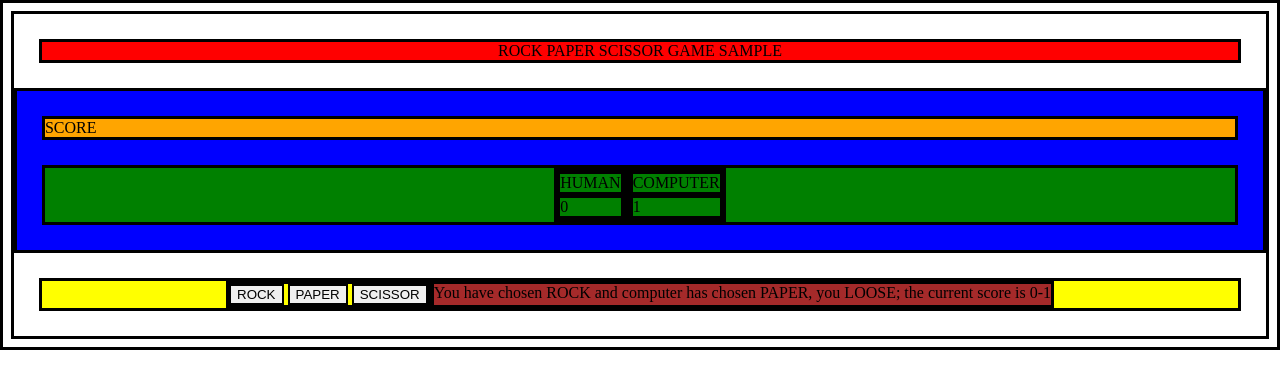
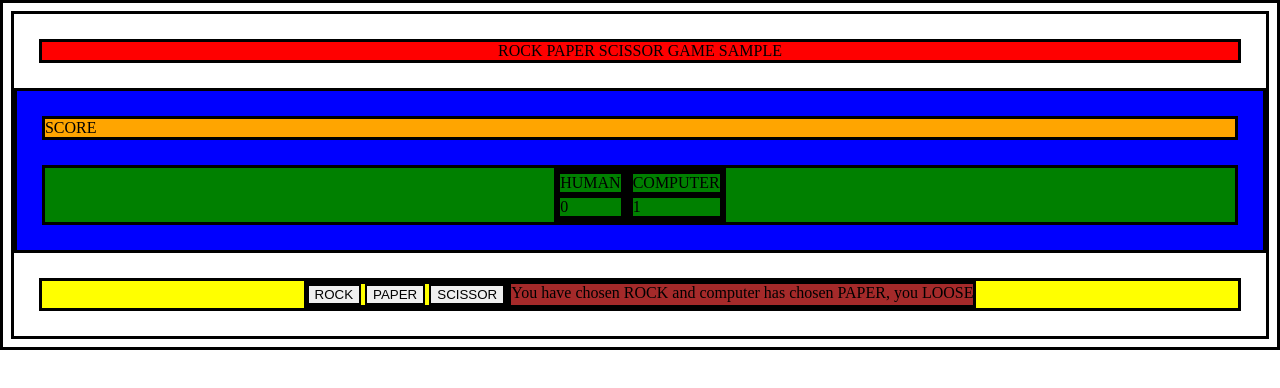
Before and after one commit to Plac1d0/TOP_rock__paper_scissor_exercise, a plain HTML site: page index.html in a window 1280 px wide. Both pictures are taken after a click on the button "ROCK". Drawn offline with Linux system fonts and the light colour scheme.

Commit message:
Finsihed the main logic of the game will not add the 5 score winnner announcement na

```diff
--- a/index.html
+++ b/index.html
@@ -63,8 +63,8 @@ paperButton.param = "PAPER";
 rockButton.param = "ROCK";
 
 /*Set the scores board in the HTML into a variable*/
-playerScore = 0;
-computerScore = 0;
+let playerScore = 0;
+let computerScore = 0;
 
 document.querySelector("#humanScore").innerHTML = playerScore;
 document.querySelector("#computerScore").innerHTML = computerScore;
@@ -140,7 +140,6 @@ if (playerChoice === computerChoice){
         }
 
     }
-narrationText.textContent += `; the current score is ${playerScore}-${computerScore}`;
 document.querySelector("#humanScore").innerHTML = playerScore;
 document.querySelector("#computerScore").innerHTML = computerScore;
 enableButtons();
@@ -153,7 +152,8 @@ function playGame (evt) {
     computerChoice = computerChoose();
     narrationText.textContent = `You have chosen ${playerChoice} and computer has chosen ${computerChoice}`;
     const timeout = setTimeout(decideWhoWins, 2000);
-
+    document.querySelector("#humanScore").innerHTML = playerScore;
+    document.querySelector("#computerScore").innerHTML = computerScore;
 
 }
 
```
